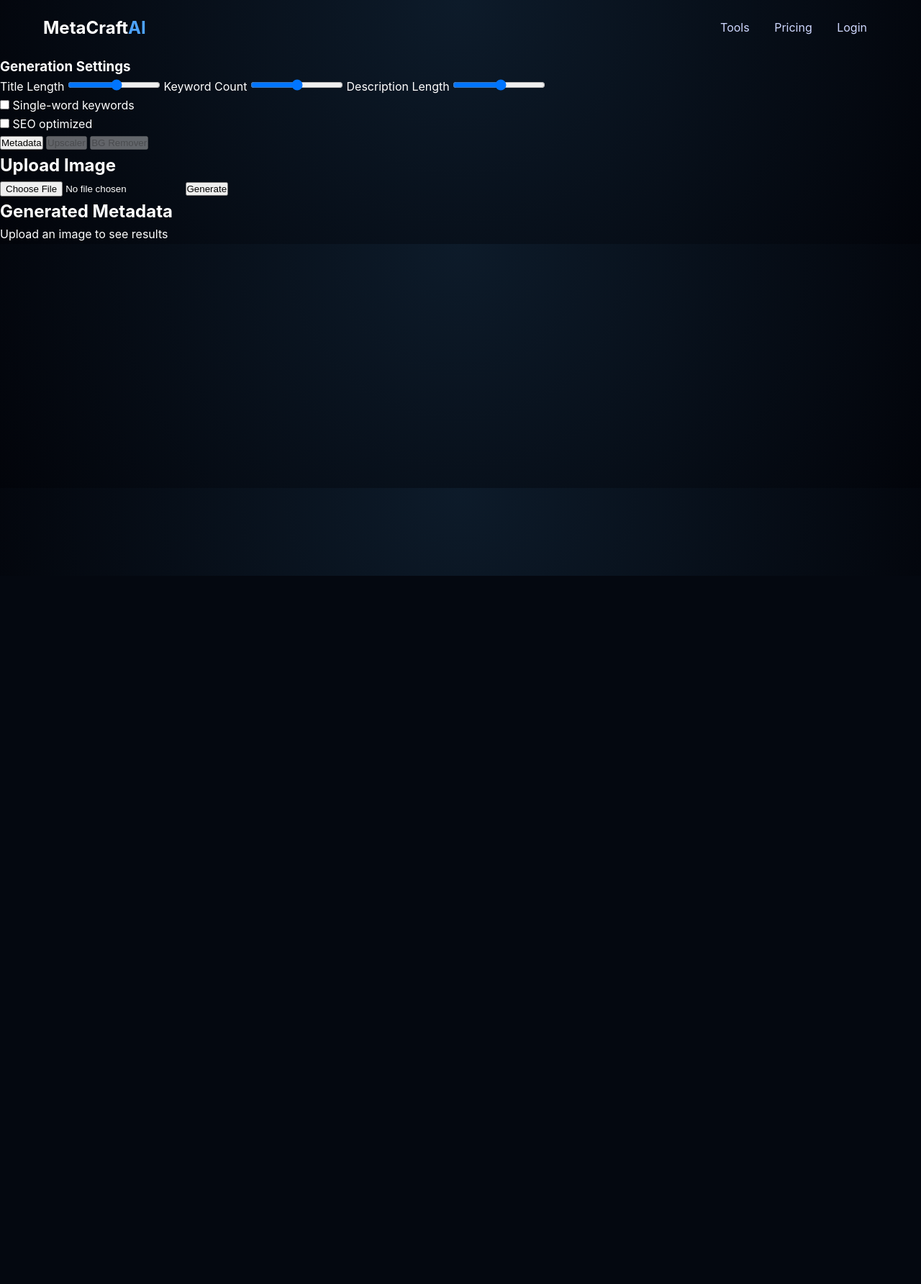
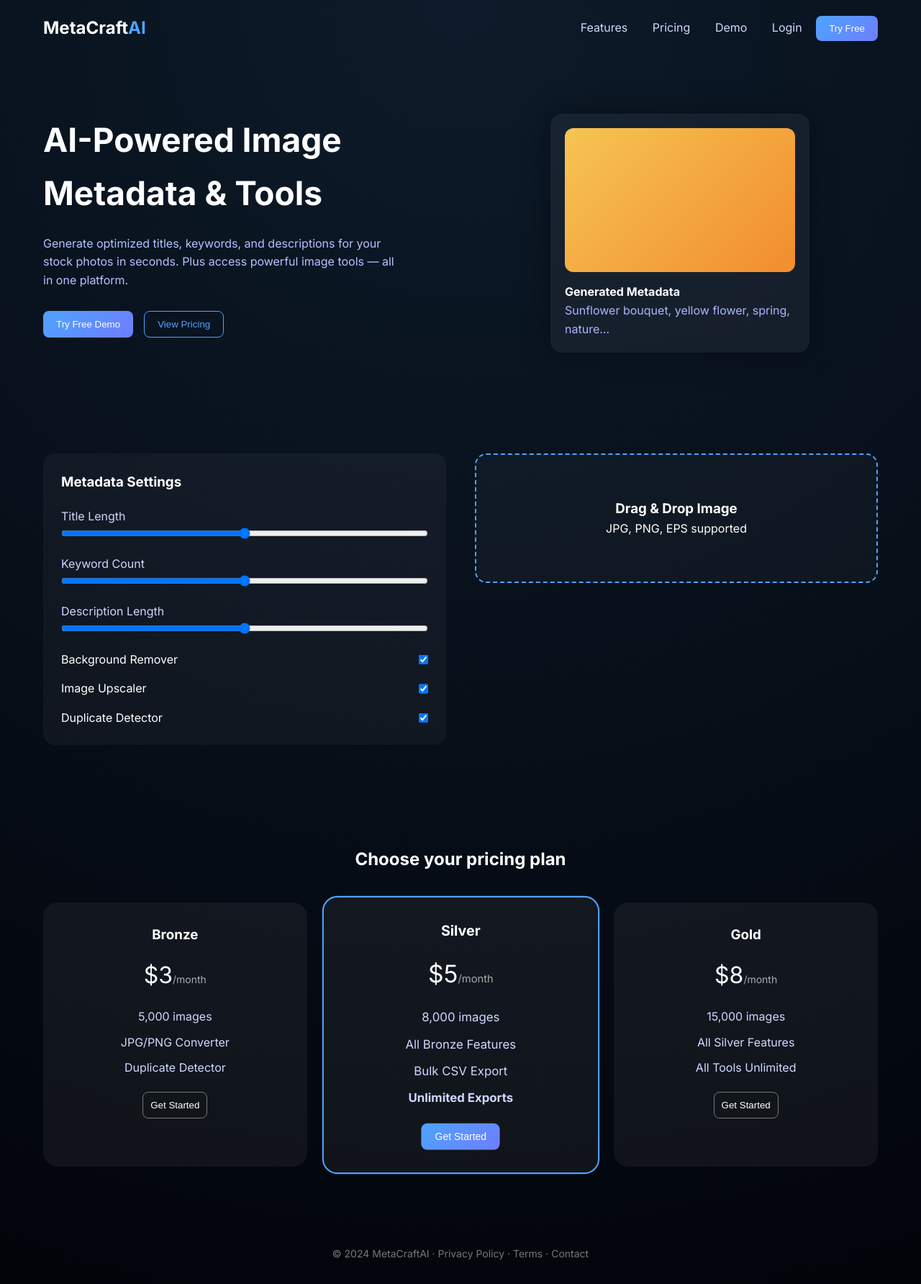
Before and after one commit to Alifiideas/metacraftai, a Flask app: page /demo in a window 1280 px wide. Shown: the whole page at 72% size. Before the commit the page ends 800 px from the top, so only its background shows below. Run offline with Flask 3, Linux system fonts and the light colour scheme.

Commit message:
Update demo.html

```diff
--- a/templates/demo.html
+++ b/templates/demo.html
@@ -2,97 +2,130 @@
 <html lang="en">
 <head>
     <meta charset="UTF-8">
-  <title>MetaCraftAI – Image Metadata Generator</title>
-  <link rel="stylesheet" href="/static/style.css">
+    <title>MetaCraftAI – AI Image Metadata Tools</title>
+    <meta name="viewport" content="width=device-width, initial-scale=1.0">
+    <link rel="stylesheet" href="style.css">
+    <link href="https://fonts.googleapis.com/css2?family=Inter:wght@300;400;600;700&display=swap" rel="stylesheet">
 </head>
-
 <body>
 
-<!-- NAVBAR -->
 <header class="navbar">
     <div class="logo">MetaCraft<span>AI</span></div>
     <nav>
-    <a href="#">Tools</a>
+        <a href="#">Features</a>
         <a href="#">Pricing</a>
+        <a href="#">Demo</a>
         <a href="#">Login</a>
+        <button class="btn-primary">Try Free</button>
     </nav>
 </header>
 
-<!-- APP -->
-<div class="app">
+<section class="hero">
+    <div class="hero-text">
+        <h1>AI-Powered Image<br>Metadata & Tools</h1>
+        <p>
+            Generate optimized titles, keywords, and descriptions for your stock photos
+            in seconds. Plus access powerful image tools — all in one platform.
+        </p>
+        <div class="hero-actions">
+            <button class="btn-primary">Try Free Demo</button>
+            <button class="btn-secondary">View Pricing</button>
+        </div>
+    </div>
 
-  <!-- SIDEBAR -->
-  <aside class="sidebar">
-    <h3>Generation Settings</h3>
+    <div class="hero-mockup">
+        <div class="mockup-card">
+            <div class="mockup-image"></div>
+            <div class="mockup-meta">
+                <h4>Generated Metadata</h4>
+                <p>Sunflower bouquet, yellow flower, spring, nature…</p>
+            </div>
+        </div>
+    </div>
+</section>
+
+<section class="settings">
+    <div class="panel">
+        <h3>Metadata Settings</h3>
 
         <label>Title Length</label>
-    <input type="range" min="5" max="20">
+        <input type="range">
 
         <label>Keyword Count</label>
-    <input type="range" min="20" max="50">
+        <input type="range">
 
         <label>Description Length</label>
-    <input type="range" min="15" max="40">
+        <input type="range">
 
-    <div class="checkbox">
-      <input type="checkbox"> Single-word keywords
+        <div class="toggle">
+            <span>Background Remover</span>
+            <input type="checkbox" checked>
         </div>
 
-    <div class="checkbox">
-      <input type="checkbox"> SEO optimized
-    </div>
-  </aside>
-
-  <!-- MAIN CONTENT -->
-  <main class="content">
-
-    <!-- TOOL TABS -->
-    <div class="tabs">
-      <button class="active">Metadata</button>
-      <button disabled>Upscaler</button>
-      <button disabled>BG Remover</button>
+        <div class="toggle">
+            <span>Image Upscaler</span>
+            <input type="checkbox" checked>
         </div>
 
-    <div class="workspace">
-
-      <!-- UPLOAD -->
-      <div class="card">
-        <h2>Upload Image</h2>
-
-        <form method="POST" enctype="multipart/form-data">
-          <input type="file" name="image" accept="image/*" required>
-          <button type="submit">Generate</button>
-        </form>
-
-        {% if image %}
-          <img src="/{{ image }}" class="preview">
-        {% endif %}
+        <div class="toggle">
+            <span>Duplicate Detector</span>
+            <input type="checkbox" checked>
+        </div>
     </div>
 
-      <!-- RESULT -->
-      <div class="card">
-        <h2>Generated Metadata</h2>
+    <div class="upload">
+        <div class="upload-box">
+            <h3>Drag & Drop Image</h3>
+            <p>JPG, PNG, EPS supported</p>
+        </div>
+    </div>
+</section>
 
-        {% if metadata %}
-          <div class="result">
-            <strong>Title</strong>
-            <p>{{ metadata.title }}</p>
+<section class="pricing">
+    <h2>Choose your pricing plan</h2>
 
-            <strong>Keywords</strong>
-            <p>{{ metadata.keywords }}</p>
+    <div class="pricing-grid">
 
-            <strong>Description</strong>
-            <p>{{ metadata.description }}</p>
+        <div class="price-card bronze">
+            <h3>Bronze</h3>
+            <div class="price">$3<span>/month</span></div>
+            <ul>
+                <li>5,000 images</li>
+                <li>JPG/PNG Converter</li>
+                <li>Duplicate Detector</li>
+            </ul>
+            <button class="btn-outline">Get Started</button>
         </div>
-        {% else %}
-          <p class="placeholder">Upload an image to see results</p>
-        {% endif %}
+
+        <div class="price-card silver featured">
+            <h3>Silver</h3>
+            <div class="price">$5<span>/month</span></div>
+            <ul>
+                <li>8,000 images</li>
+                <li>All Bronze Features</li>
+                <li>Bulk CSV Export</li>
+                <li><strong>Unlimited Exports</strong></li>
+            </ul>
+            <button class="btn-primary">Get Started</button>
+        </div>
+
+        <div class="price-card gold">
+            <h3>Gold</h3>
+            <div class="price">$8<span>/month</span></div>
+            <ul>
+                <li>15,000 images</li>
+                <li>All Silver Features</li>
+                <li>All Tools Unlimited</li>
+            </ul>
+            <button class="btn-outline">Get Started</button>
         </div>
 
     </div>
-  </main>
+</section>
 
-</div>
+<footer class="footer">
+    <p>© 2024 MetaCraftAI · Privacy Policy · Terms · Contact</p>
+</footer>
 
 </body>
 </html>
```
Lines whose indentation alone changed are shown as unchanged.
